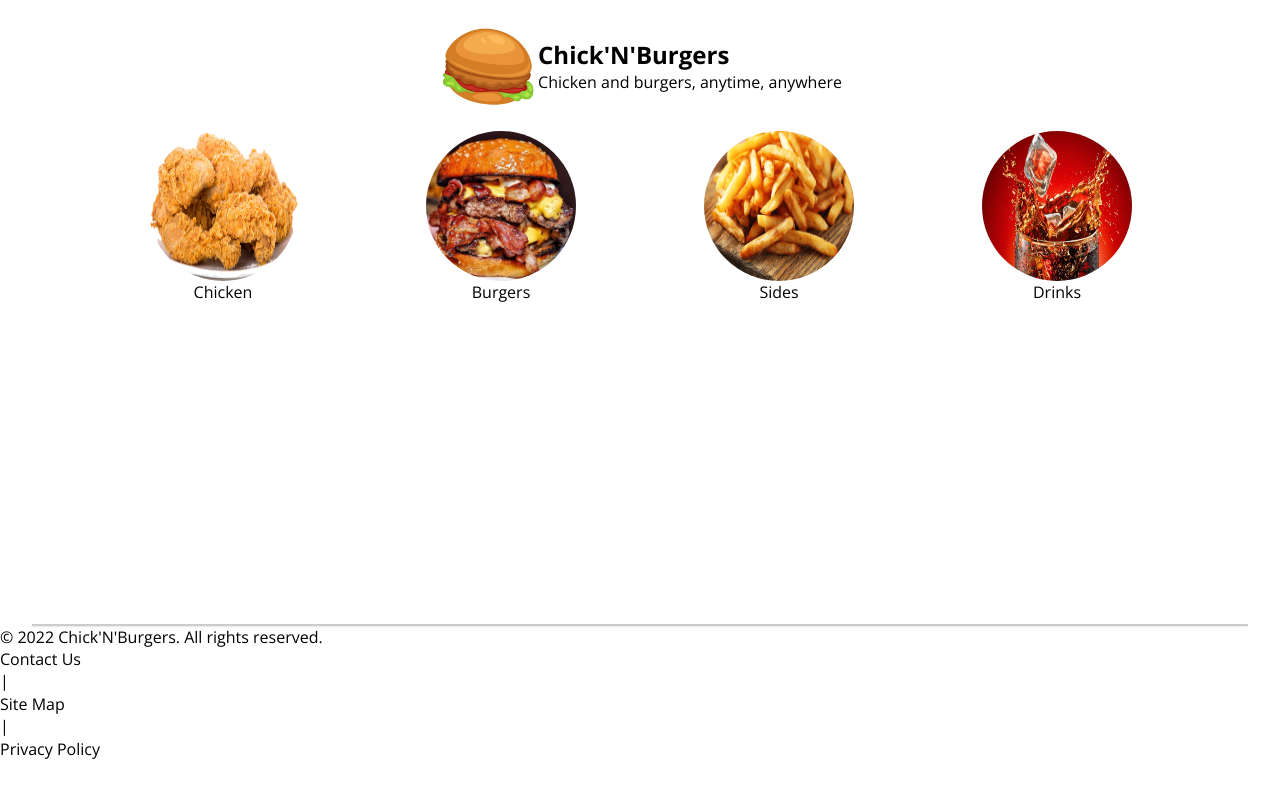
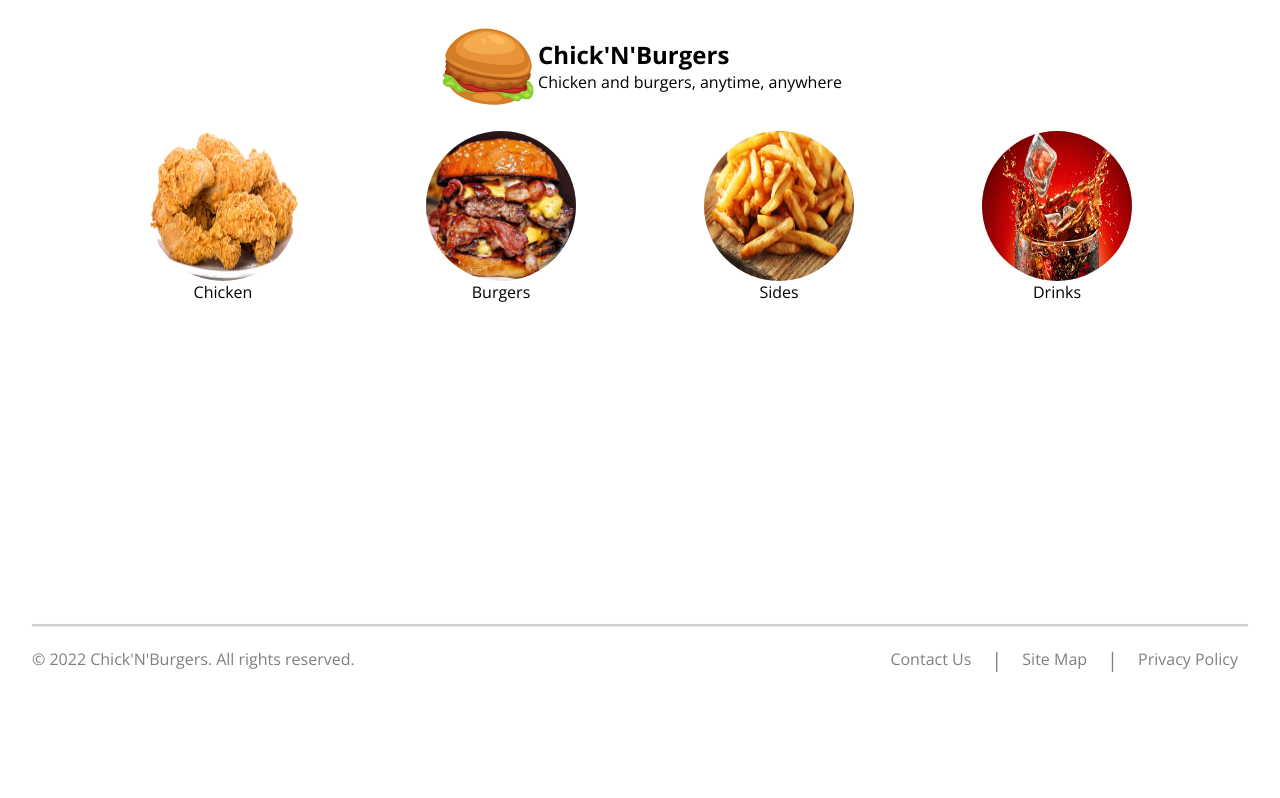
Before and after one commit to flcsn/chick-n-burger-landing-page, a React (Create React App) app: page / in a window 1280 px wide. Built offline with nearby package versions, Linux system fonts and the light colour scheme.

Commit message:
spaced out the trademark and footer links and added styles

```diff
--- a/src/components/footer.js
+++ b/src/components/footer.js
@@ -8,19 +8,19 @@ const Footer = () => {
       </div>
       <ul className='footer-links'>
         <li>
-          Contact Us
+          <a href='#'>Contact Us</a>
         </li>
         <li>
           <span className='footer-divider'>|</span>
         </li>
         <li>
-          Site Map
+          <a href='#'>Site Map</a>
         </li>
         <li>
           <span className='footer-divider'>|</span>
         </li>
         <li>
-          Privacy Policy
+          <a href='#'>Privacy Policy</a>
         </li>
       </ul>
     </div>
--- a/src/index.css
+++ b/src/index.css
@@ -9,10 +9,15 @@
 html, body {
   font-family: 'Open Sans', sans-serif;
   line-height: 1.4;
-  color: #000;
+  color: black;
   margin: 0px;
   height: 100%;
   width: 100%;
+}
+
+a {
+  color: black;
+  text-decoration: none;
 }
 
 
@@ -168,3 +173,39 @@ button {
   box-shadow: 0 1px 2px rgba(0, 0, 0, 0.1);
   margin: 0 auto;
 }
+
+
+/* Footer */
+
+.footer {
+  display: flex;
+  align-items: center;
+  justify-content: space-between;
+  padding: 20px 0;
+  max-width: 95%;
+  margin: 0 auto;
+  color: rgba(0, 0, 0, 0.5);
+}
+
+.footer-links {
+  display: flex;
+  align-items: center;
+}
+
+.footer-links li {
+  margin: 0 10px;
+}
+
+.footer-links a {
+  color: rgba(0, 0, 0, 0.5);
+}
+
+.footer-links a:hover {
+  cursor: pointer;
+  color: black;
+  text-decoration: underline;
+}
+
+.footer-divider {
+  font-size: 20px;
+}
```
